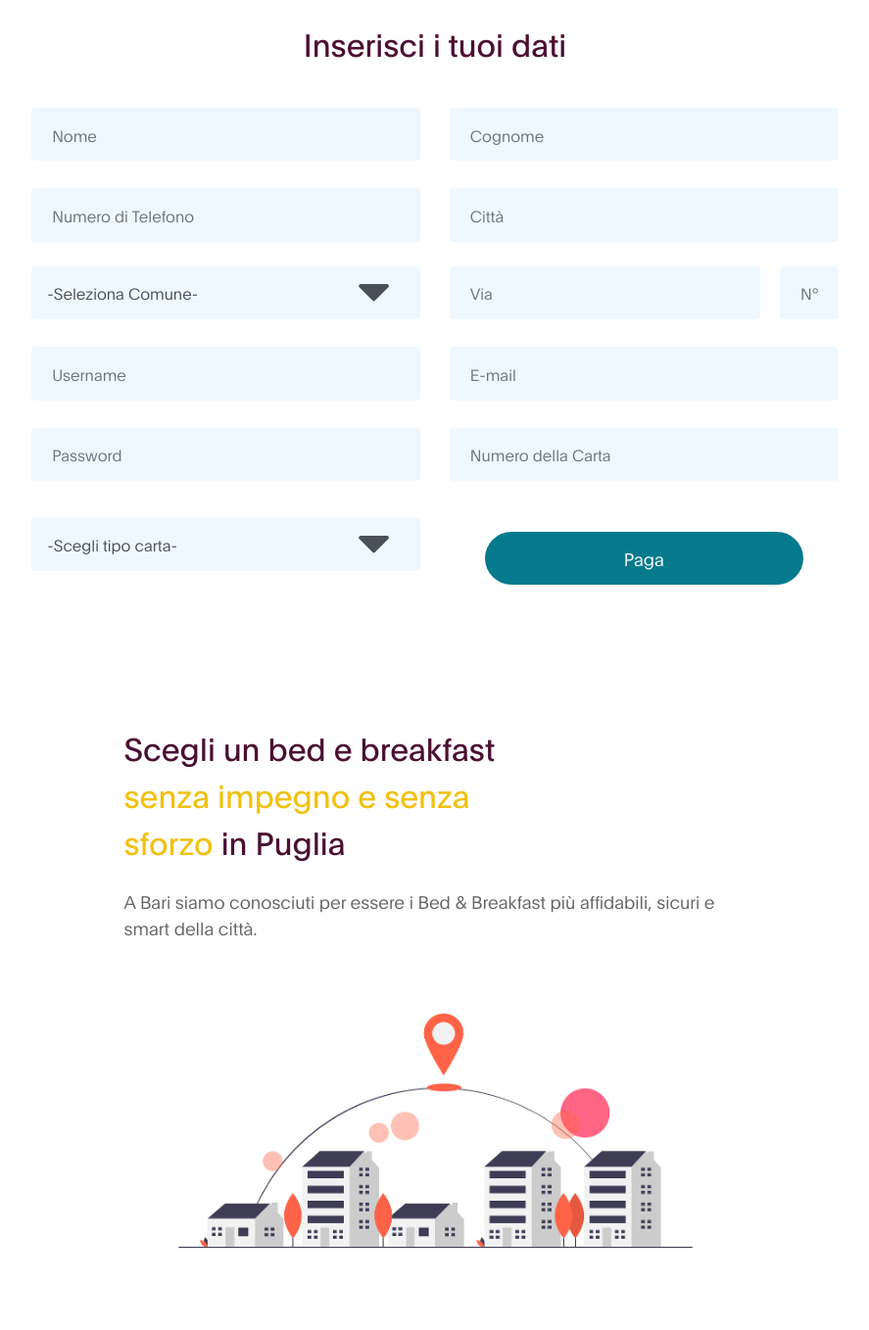
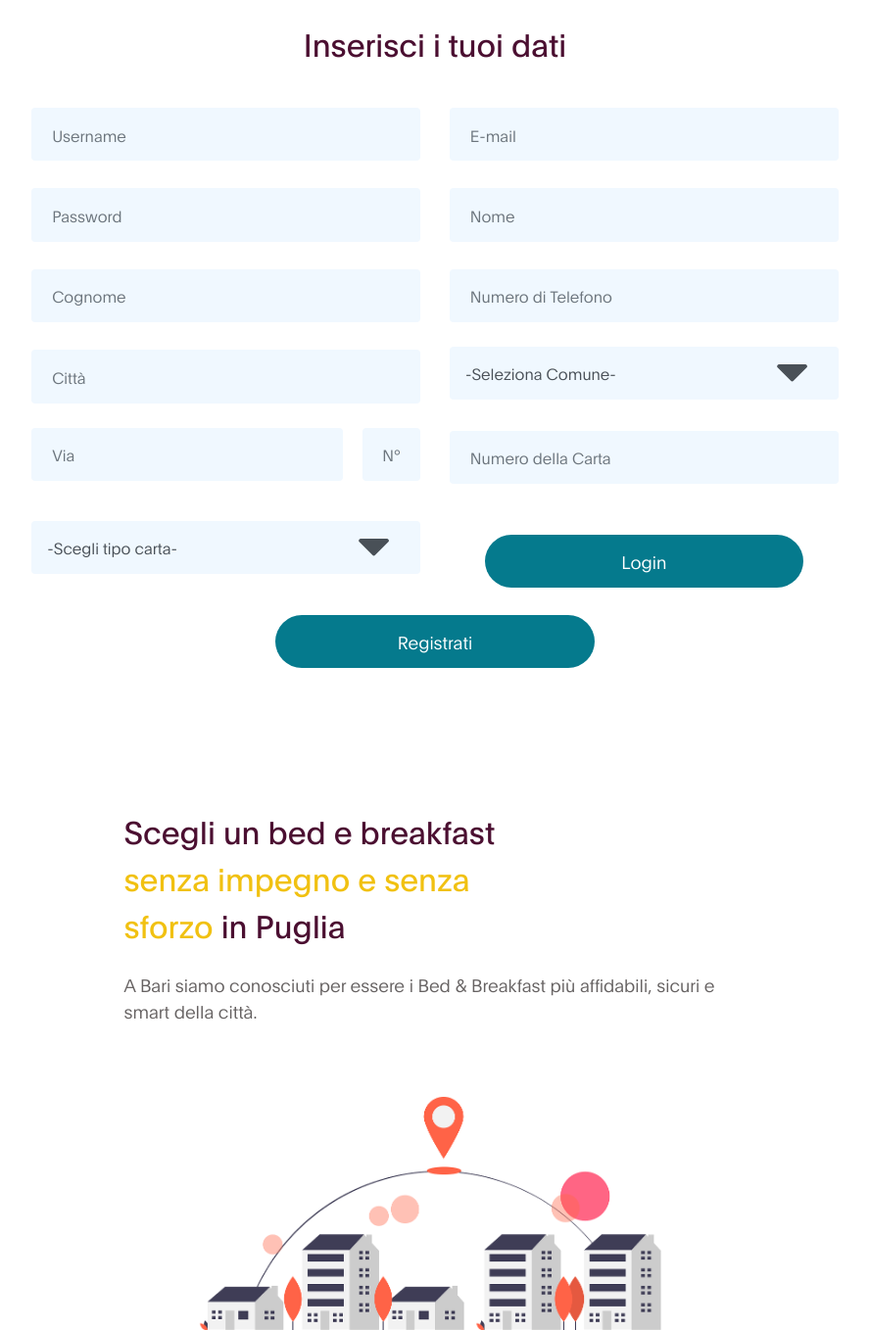
Before and after one commit to NicolaMenolas03/uda, a PHP site: page /registrati.php?Id=1&CF=0 in a window 1280 px wide. Shown: the part 106-1464 px from the top of the page at 98% size, without its empty margins (196-1083 px from the left). Run offline with PHP 8.4, Linux system fonts and the light colour scheme; a user stored in the database is signed in; data comes from the database, SQL or seed files in the repository; data that the repository does not hold is empty; some libraries are stand-ins or nearby versions.

Commit message:
Modifiche quasi finali

```diff
--- a/StampaAppartamenti.php
+++ b/StampaAppartamenti.php
@@ -29,6 +29,10 @@
 <?php require_once('header.php');
 session_start();
 error_reporting(0);
+if(!($_SESSION['checkin']) || !($_SESSION['checkout']))
+{
+    echo "<Script>window.location.href='SceltaDate.php';</Script>";
+}
 //GESTIONE IMMAGINI
 ?>
 
--- a/index.php
+++ b/index.php
@@ -40,7 +40,7 @@ session_destroy(); ?>
                     <div class="col-lg-7 mx-auto col-md-10 col-12">
                          <div class="about-info">
 
-                              <h2 class="mb-4" data-aos="fade-up">>Scegli un bed e breakfast <strong>senza impegno e senza sforzo</strong> in Puglia</h2>
+                              <h2 class="mb-4" data-aos="fade-up">Scegli un bed e breakfast <strong>senza impegno e senza sforzo</strong> in Puglia</h2>
 
                               <p class="mb-0" data-aos="fade-up">A Bari siamo conosciuti per essere i Bed & Breakfast più affidabili, sicuri e smart della città.
                          </div>
--- a/registrati.php
+++ b/registrati.php
@@ -1,12 +1,17 @@
 <!DOCTYPE html>
 <html lang="en">
 <?php
-  //error_reporting(0);
+  error_reporting(0);
   require_once('header.php');
   require_once('ConnessionDB.php');
   session_start();
+  if (!$_SESSION['IdAppartamenti'] || !$_SESSION['PrezzoF']){
     $_SESSION['IdAppartamenti']=$_GET['Id'];
     $_SESSION['PrezzoF']=$_GET['CF'];
+  }
+  if(!($_SESSION['checkin']) || !($_SESSION['checkout']) || !($_SESSION['IdAppartamenti']) || !($_SESSION['PrezzoF'])){
+      echo "<Script>window.location.href='SceltaDate.php';</Script>";
+  }
 ?>
 
 <body>
@@ -16,6 +21,16 @@
 
       <form method="post" class="contact-form" data-aos="fade-up" data-aos-delay="300" role="form">
         <div class="row">
+          <div class="col-lg-6 col-12">
+            <input type="text" class="form-control" name="username" placeholder="Username" >
+          </div>
+          <div class="col-lg-6 col-12">
+            <input type="mail" class="form-control" name="mail" placeholder="E-mail" >
+          </div>
+          <div class="col-lg-6 col-12">
+            <input type="password" class="form-control" name="password" placeholder="Password"  >
+          </div>
+          <?php if (isset($_SESSION["Registrati"])){?>
           <div class="col-lg-6 col-12">
             <input type="text" class="form-control" name="nome" placeholder="Nome" >
           </div>
@@ -49,15 +64,6 @@
             <input type="text" class="form-control" name="civico" placeholder="N°" style="width:15%">
           </div>
           <div class="col-lg-6 col-12">
-            <input type="text" class="form-control" name="username" placeholder="Username" required>
-          </div>
-          <div class="col-lg-6 col-12">
-            <input type="mail" class="form-control" name="mail" placeholder="E-mail" required>
-          </div>
-          <div class="col-lg-6 col-12">
-            <input type="password" class="form-control" name="password" placeholder="Password" required >
-          </div>
-          <div class="col-lg-6 col-12">
             <input type="text" class="form-control"   name="numcred" minlength="16" maxlength="16" min="1111111111111111" max="9999999999999999" placeholder="Numero della Carta" ><br>
           </div>
 
@@ -68,8 +74,15 @@
                 <option value="maestro">Maestro/MasterCard</option>
             </select>
           </div>
+          <?php } ?>
+          <!-- <div class="col-lg-5 mx-auto col-7">
+            <input type="submit" class="form-control" id="submit-button" name="submit" value="Paga">
+          </div> -->
           <div class="col-lg-5 mx-auto col-7">
-            <button type="submit" class="form-control" id="submit-button" name="submit">Paga</button>
+            <input type="submit" class="form-control" name="Login" id="submit-button" value="Login">
+          </div>
+          <div class="col-lg-5 mx-auto col-7">
+            <input type="submit" class="form-control" name="Registrati" id="submit-button" value="Registrati">
           </div>
         </div>
 
@@ -126,6 +139,16 @@
               }
 
 
+          }
+
+          if (isset($_POST["Registrati"])){
+            $_SESSION["Registrati"]=1;
+            echo "<script>window.location.href='registrati.php';</script>";
+          }
+
+          if (isset($_POST["Login"])){
+            unset($_SESSION["Registrati"]);
+            echo "<script>window.location.href='registrati.php';</script>";
           }
 
           if (isset($_POST["submit"])){
```
Also changed, not shown: InserisciCasa.php (+20 -4 lines). Lines whose indentation alone changed are shown as unchanged.
